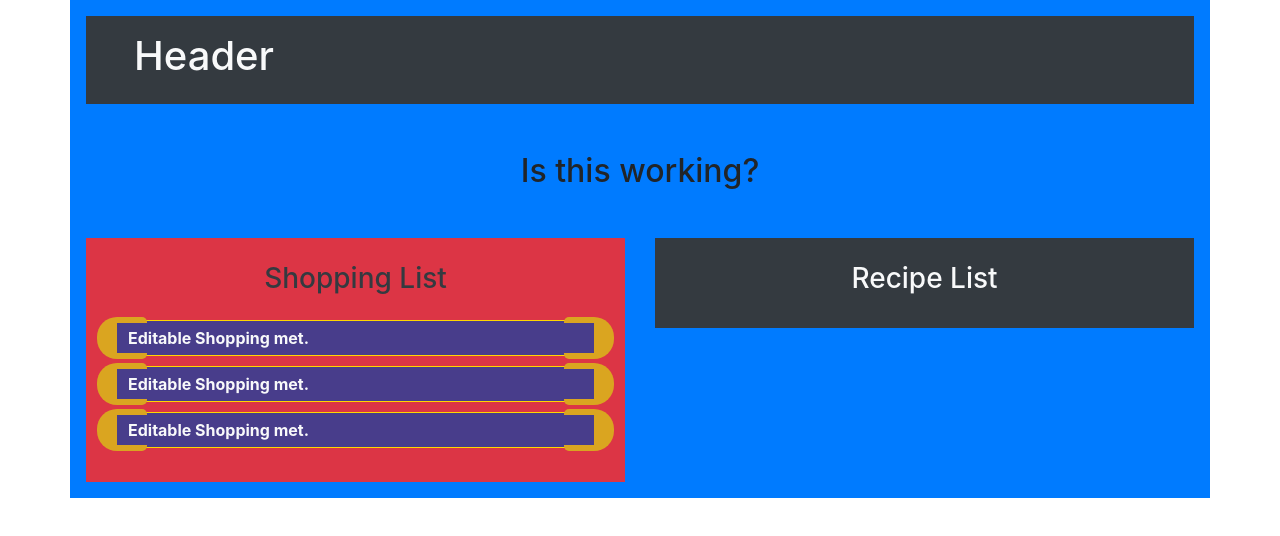
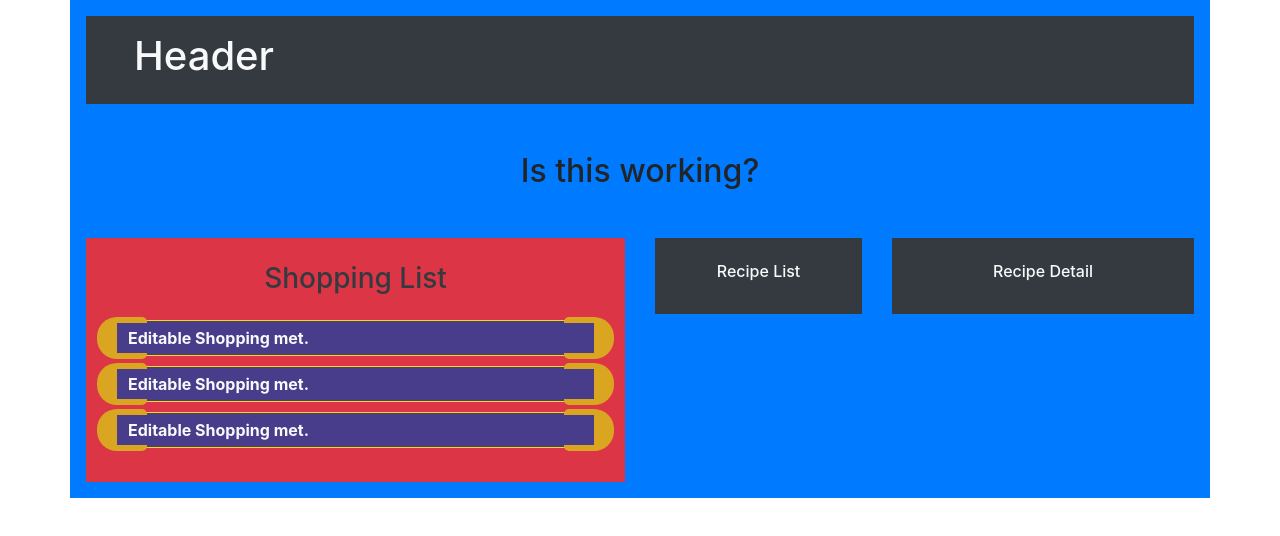
Before and after one commit to RyanLawWilson/RecipeBook, an Angular app: page / in a window 1280 px wide. Shown: the top 536 px of the page. Built offline with nearby package versions, Linux system fonts and the light colour scheme.

Commit message:
Format layout of Recipes area

```diff
--- a/src/app/app.component.html
+++ b/src/app/app.component.html
@@ -13,7 +13,7 @@
 			<app-shopping-list></app-shopping-list>
 		</div>
 		<div class="col-12 col-md-6">
-			<app-recipe-list></app-recipe-list>
+			<app-recipes></app-recipes>
 		</div>
 	</div>
 </div>
--- a/src/app/recipes/recipe-detail/recipe-detail.component.html
+++ b/src/app/recipes/recipe-detail/recipe-detail.component.html
@@ -1 +1,3 @@
-<p>recipe-detail works!</p>
+<div class="recipe-list text-light bg-dark py-4 px-3">
+    <h6 class="text-center">Recipe Detail</h6>
+</div>
--- a/src/app/recipes/recipe-list/recipe-list.component.html
+++ b/src/app/recipes/recipe-list/recipe-list.component.html
@@ -1,3 +1,3 @@
 <div class="recipe-list text-light bg-dark py-4 px-3">
-    <h3 class="text-center">Recipe List</h3>
+    <h6 class="text-center">Recipe List</h6>
 </div>
--- a/src/app/recipes/recipes.component.html
+++ b/src/app/recipes/recipes.component.html
@@ -1 +1,8 @@
-<p>recipes works!</p>
+<div class="row">
+    <div class="col-md-5">
+        <app-recipe-list></app-recipe-list>
+    </div>
+    <div class="col-md-7">
+        <app-recipe-detail></app-recipe-detail>
+    </div>
+</div>
```
